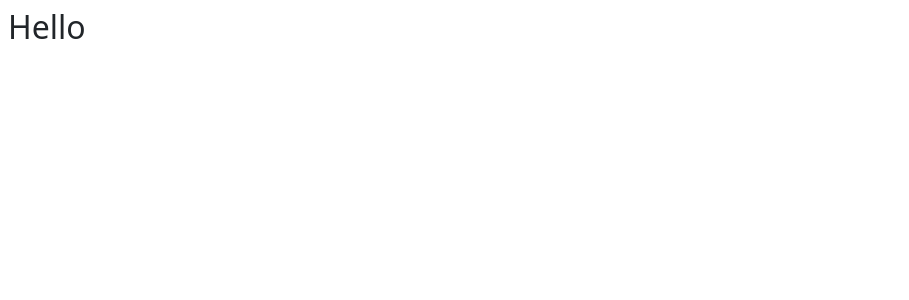
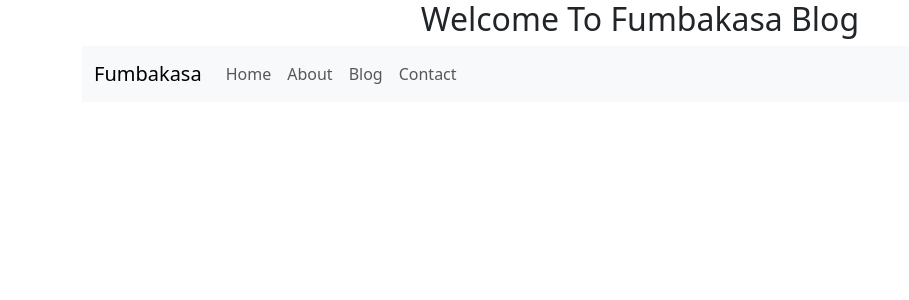
Before and after one commit to Njoxpy/fumbakasa-blog, a React (Create React App) app: page / in a window 1280 px wide. Shown: the top 300 px of the page, without its empty margins (0-909 px from the left). Built offline with nearby package versions, Linux system fonts and the light colour scheme.

Commit message:
modified main file

```diff
--- a/src/App.js
+++ b/src/App.js
@@ -1,7 +1,14 @@
+import Navbar from "./Navbar";
+
 const Home = () => {
-
+    const title = "Welcome To Fumbakasa Blog"
     return (
-       <h2 className="m-2 h-2">Hello</h2>
+        <div className="container">
+            <div className="col text-center">
+                <h2>{title}</h2>
+            </div>
+            <Navbar></Navbar>
+        </div>
     );
 }
 
```
